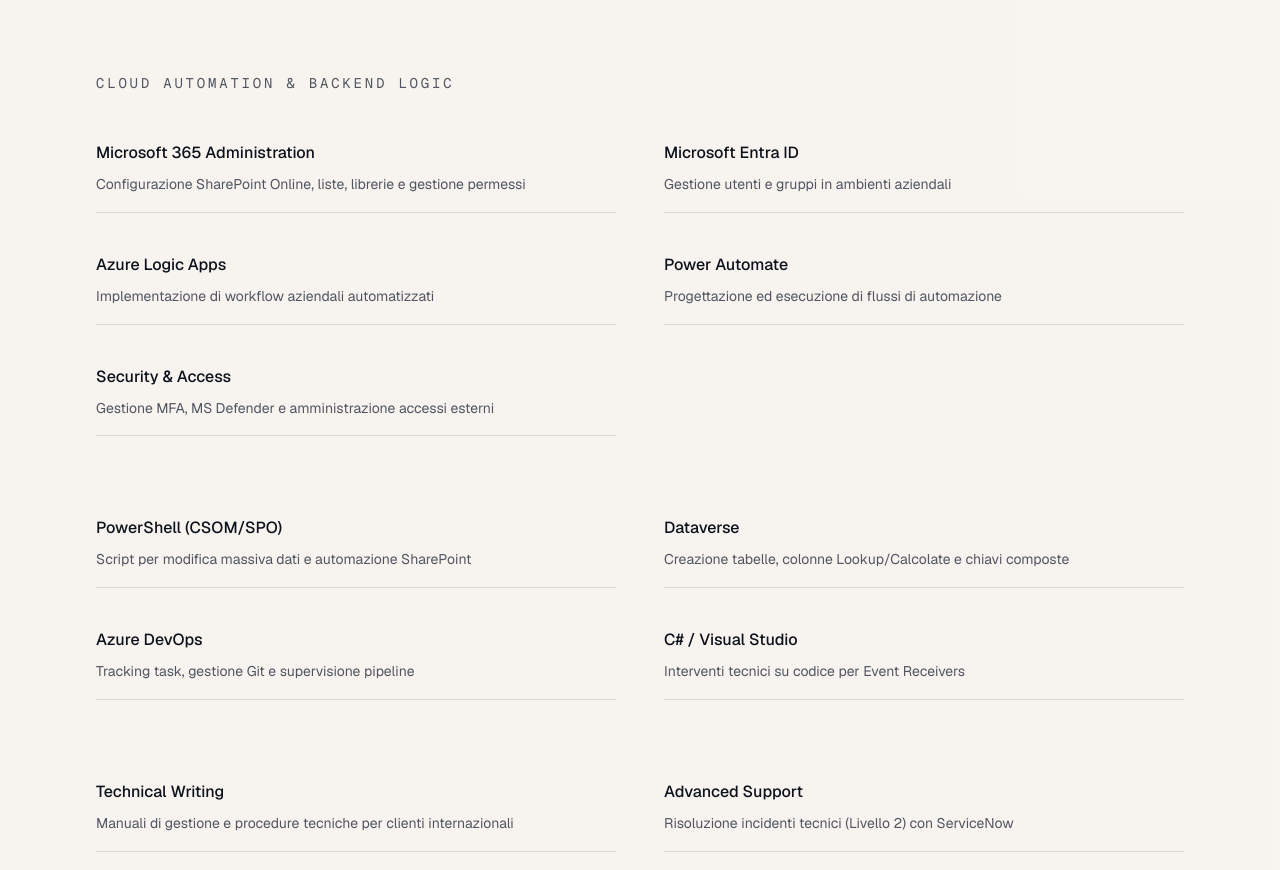
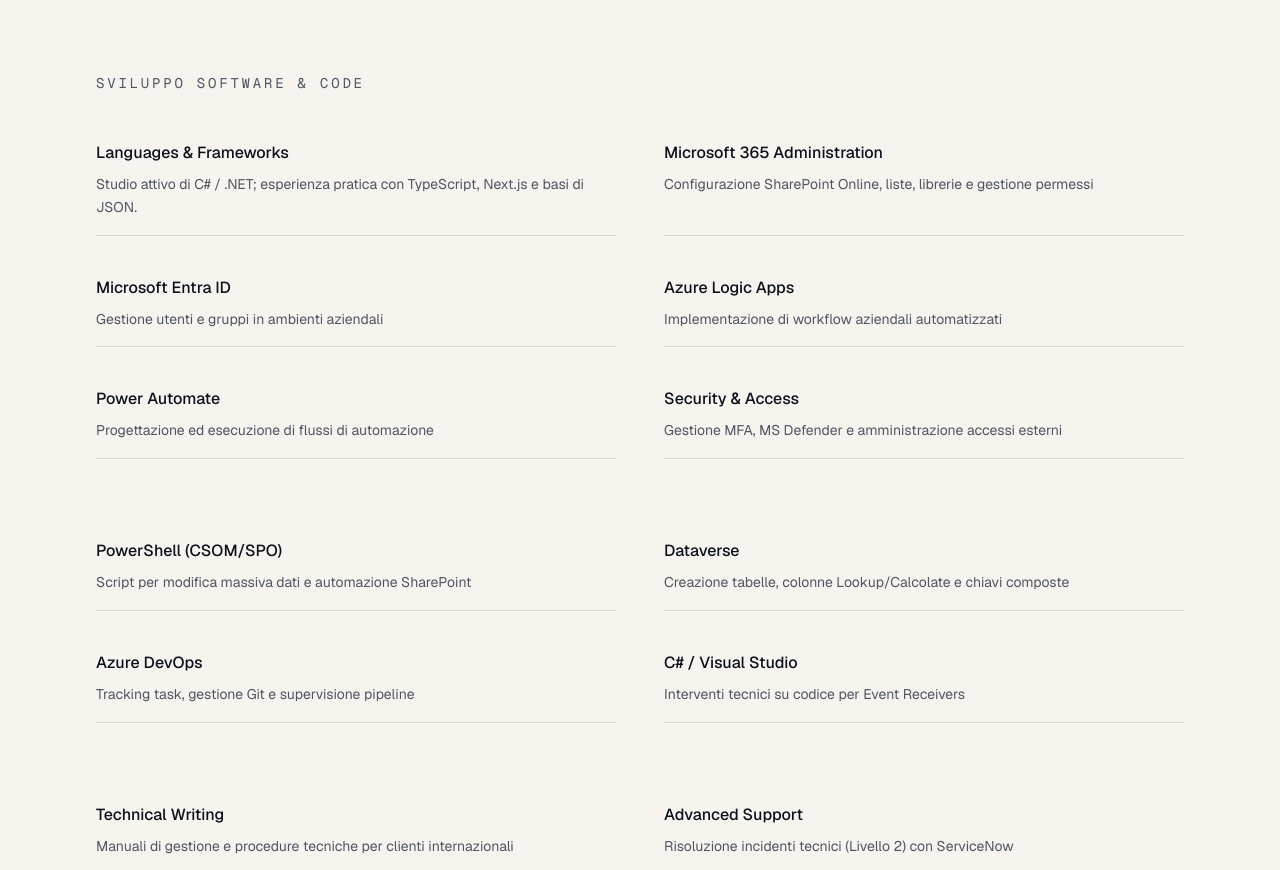
Before and after one commit to misslukkero/Portfoli0, a Next.js app: page / in a window 1280 px wide. Shown: the part 2600-3470 px from the top of the page. Built offline with nearby package versions, Linux system fonts and the light colour scheme.

Commit message:
feat: rename cloud to dev in skills section and add new skill category
Co-authored-by: d a i a n n é <104458052+misslukkero@users.noreply.github.com>

```diff
--- a/components/skills-section.tsx
+++ b/components/skills-section.tsx
@@ -14,9 +14,17 @@ interface SkillCategory {
 
 const skillCategories: SkillCategory[] = [
   {
-    id: "cloud",
-    titleKey: "cloud",
+    id: "dev",
+    titleKey: "dev",
     skills: [
+      {
+        name: "Languages & Frameworks",
+        description: {
+          es: "Estudio activo de C# / .NET; experiencia práctica con TypeScript, Next.js y bases de JSON.",
+          en: "Active study of C# / .NET; practical experience with TypeScript, Next.js, and JSON foundations.",
+          it: "Studio attivo di C# / .NET; esperienza pratica con TypeScript, Next.js e basi di JSON.",
+        },
+      },
       {
         name: "Microsoft 365 Administration",
         description: {
```
